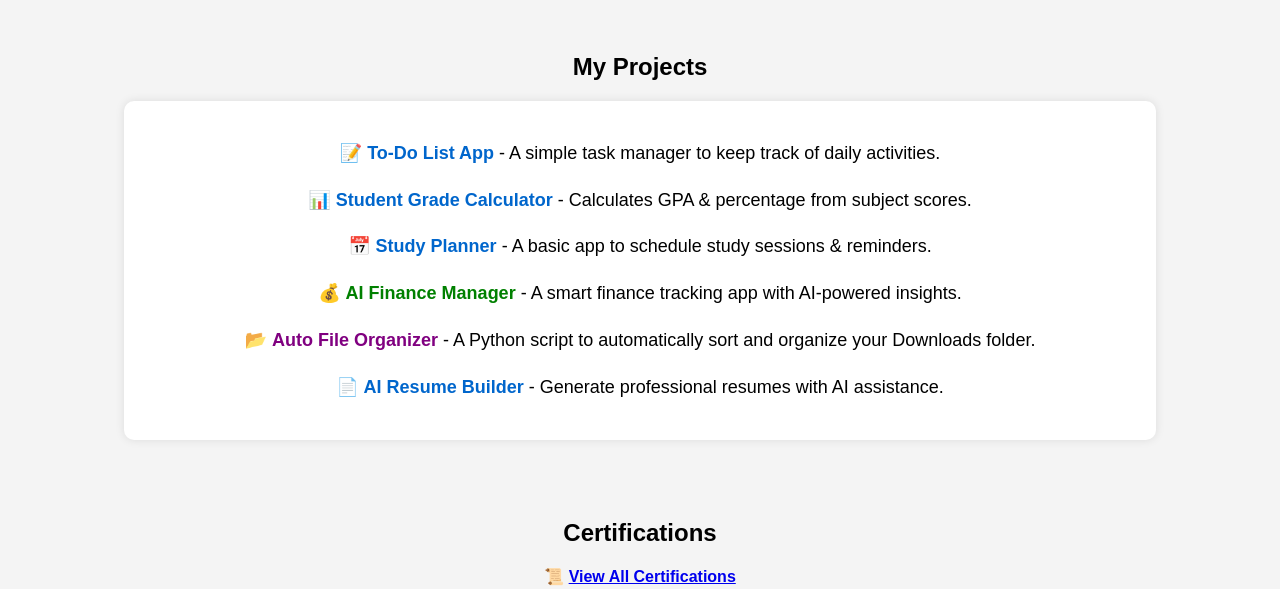
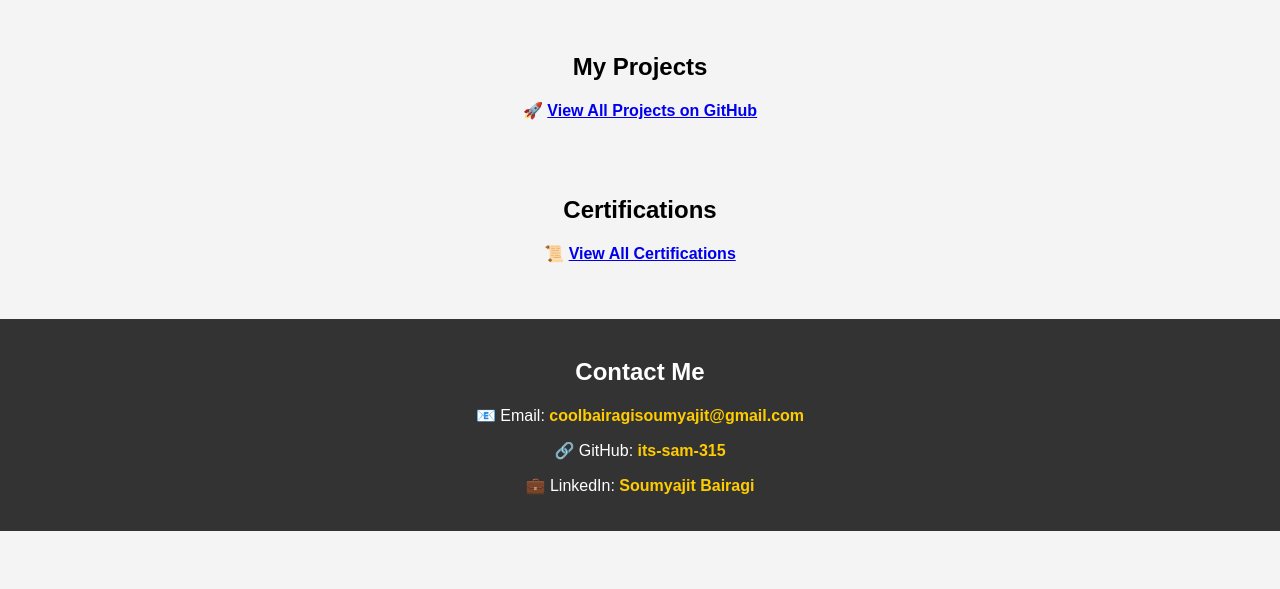
Before and after one commit to its-sam-315/portfolio-website, a plain HTML site: page index.html in a window 1280 px wide. Shown: the part 211-800 px from the top of the page. Drawn offline with Linux system fonts and the light colour scheme.

Commit message:
Update projects section to link to central Projects repo
Replaced individual project links with a single CTA linking to the new centralized "Projects" repository (https://github.com/its-sam-315/Projects). This simplifies the layout and reflects the new organization strategy. Certifications and contact sections remain unchanged.

```diff
--- a/index.html
+++ b/index.html
@@ -24,14 +24,7 @@
     <!-- My Projects Section -->
     <div class="container" id="projects">
         <h2>My Projects</h2>
-        <div class="projects">
-            <p>📝 <strong><a href="https://its-sam-315.github.io/todo-list-app/" target="_blank">To-Do List App</a></strong> - A simple task manager to keep track of daily activities.</p>
-            <p>📊 <strong><a href="https://its-sam-315.github.io/student-grade-calculator/" target="_blank">Student Grade Calculator</a></strong> - Calculates GPA & percentage from subject scores.</p>
-            <p>📅 <strong><a href="https://its-sam-315.github.io/study-planner/" target="_blank">Study Planner</a></strong> - A basic app to schedule study sessions & reminders.</p>
-            <p>💰 <strong><a href="https://its-sam-315.github.io/AI-Finance-Manager/" target="_blank">AI Finance Manager</a></strong> - A smart finance tracking app with AI-powered insights.</p>
-            <p>📂 <strong><a href="https://its-sam-315.github.io/Python-Automation-Scripts/" target="_blank">Auto File Organizer</a></strong> - A Python script to automatically sort and organize your Downloads folder.</p>
-            <p>📄 <strong><a href="https://ai-resume-builder-1vhu.onrender.com" target="_blank">AI Resume Builder</a></strong> - Generate professional resumes with AI assistance.</p>
-        </div>
+        <p>🚀 <strong><a href="https://github.com/its-sam-315/Projects" target="_blank">View All Projects on GitHub</a></strong></p>
     </div>
 
     <!-- Certifications Section -->
```
